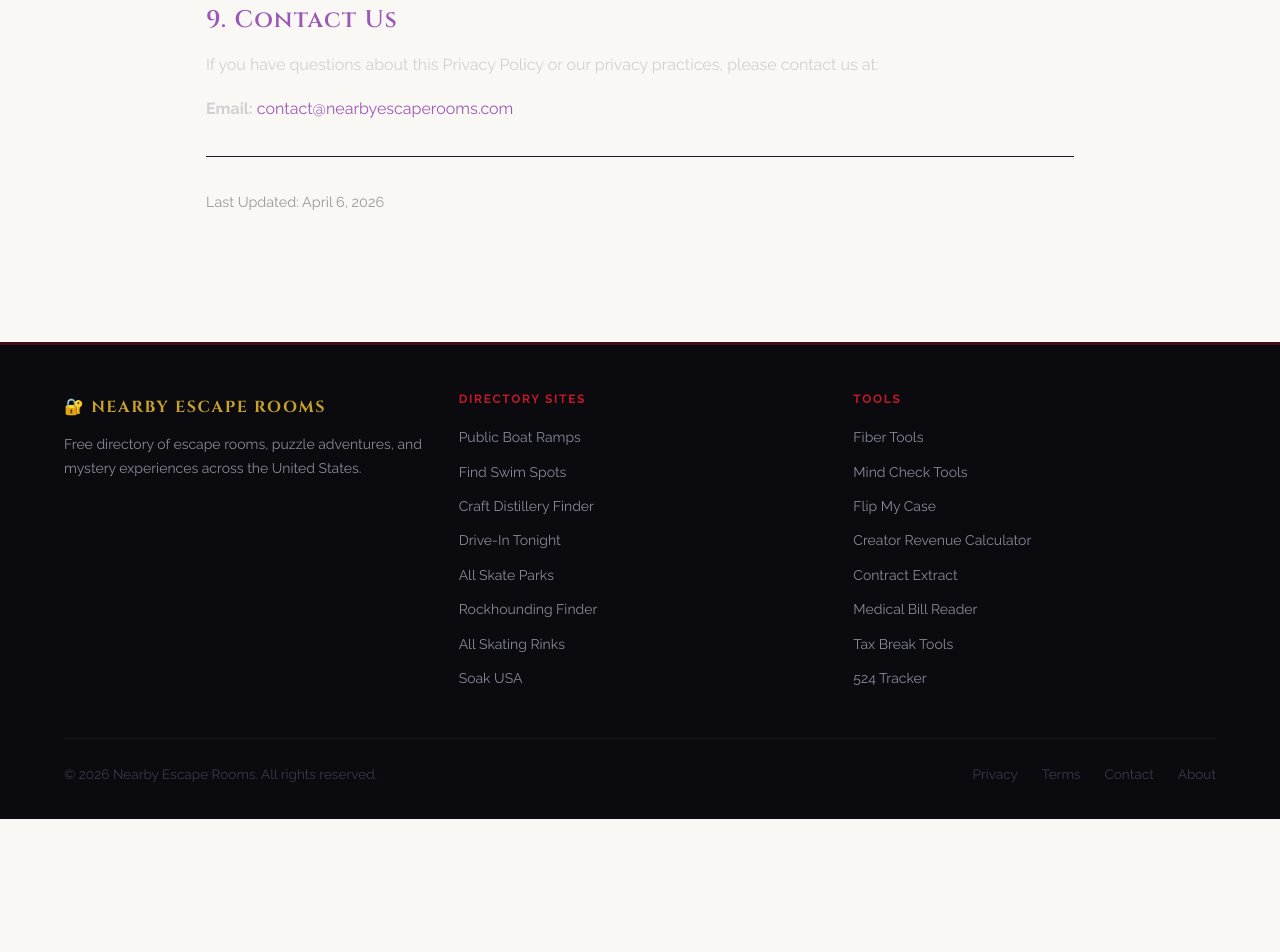
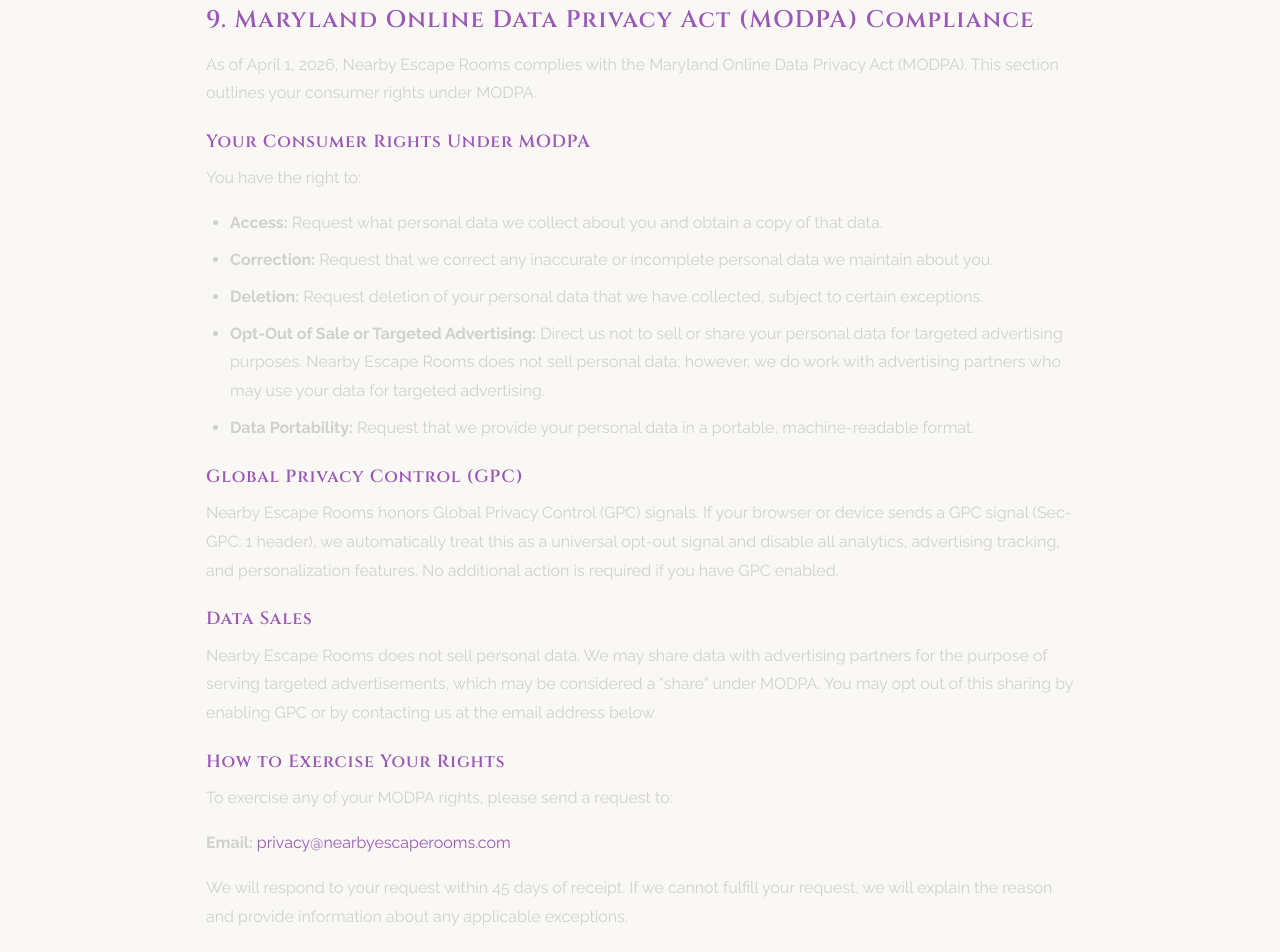
Before and after one commit to raiderj77/nearbyescaperooms, a Next.js app: page /privacy in a window 1280 px wide. Shown: the part 2160-3112 px from the top of the page. Before the commit the page ends 2979 px from the top, so only its background shows below. Built offline with nearby package versions, Linux system fonts and the light colour scheme.

Commit message:
feat: MODPA/GPC compliance — middleware, server-side script gating, privacy update

```diff
--- a/src/app/layout.tsx
+++ b/src/app/layout.tsx
@@ -1,5 +1,6 @@
 import type { Metadata } from 'next';
 import Script from 'next/script';
+import { headers } from 'next/headers';
 import { Cinzel, Raleway } from 'next/font/google';
 import './globals.css';
 
@@ -29,19 +30,26 @@
   { name: 'All Skating Rinks', href: 'https://allskatingrinks.com' }, { name: 'Soak USA', href: 'https://soakusa.net' },
 ];
 
-export default function RootLayout({ children }: { children: React.ReactNode }) {
+export default async function RootLayout({ children }: { children: React.ReactNode }) {
+  const headersList = await headers()
+  const gpcHeader = headersList.get('sec-gpc') === '1'
   return (
     <html lang="en" className={`${cinzel.variable} ${raleway.variable}`}>
       <head>
         <meta name="msvalidate.01" content="C4C9B6256BDEDED169E4DE01CA953390" />
         <meta name="viewport" content="width=device-width, initial-scale=1" />
         <script dangerouslySetInnerHTML={{ __html: `window.dataLayer=window.dataLayer||[];function gtag(){dataLayer.push(arguments);}gtag('consent','default',{ad_storage:'denied',ad_user_data:'denied',ad_personalization:'denied',analytics_storage:'denied',functionality_storage:'denied',personalization_storage:'denied',wait_for_update:500});` }} />
+        {!gpcHeader && (<>
           <Script src="https://pagead2.googlesyndication.com/pagead/js/adsbygoogle.js?client=ca-pub-7171402107622932" strategy="afterInteractive" />
           <Script id="microsoft-clarity" strategy="afterInteractive">{`(function(c,l,a,r,i,t,y){c[a]=c[a]||function(){(c[a].q=c[a].q||[]).push(arguments)};t=l.createElement(r);t.async=1;t.src="https://www.clarity.ms/tag/"+i;y=l.getElementsByTagName(r)[0];y.parentNode.insertBefore(t,y)})(window,document,"clarity","script","vsqobt7va0");`}</Script>
           <Script src="https://www.googletagmanager.com/gtag/js?id=G-ZPMF0XLZXE" strategy="afterInteractive" />
           <Script id="google-analytics" strategy="afterInteractive">
             {`window.dataLayer = window.dataLayer || []; function gtag(){dataLayer.push(arguments);} gtag('js', new Date()); gtag('config', 'G-ZPMF0XLZXE');`}
           </Script>
+        </>)}
+        <Script id="gpc-client-check" strategy="afterInteractive" dangerouslySetInnerHTML={{
+          __html: `(function(){var g=typeof navigator!=='undefined'&&!!navigator.globalPrivacyControl;var c=document.cookie.indexOf('empire_gpc=1')!==-1;if(g||c){window.dataLayer=window.dataLayer||[];function gtag(){dataLayer.push(arguments);}gtag('consent','update',{ad_storage:'denied',ad_user_data:'denied',ad_personalization:'denied',analytics_storage:'denied',functionality_storage:'denied',personalization_storage:'denied'});}})();`
+        }} />
       </head>
       <body>
         <header style={{ background: 'var(--void)', borderBottom: '3px solid var(--crimson)', position: 'sticky', top: 0, zIndex: 1000, boxShadow: '0 2px 24px rgba(10,10,15,0.7)' }}>
--- a/src/app/privacy/page.tsx
+++ b/src/app/privacy/page.tsx
@@ -124,7 +124,43 @@
           We reserve the right to modify this Privacy Policy at any time. Changes will be effective when posted to the Site. Your continued use of the Site following the posting of changes constitutes your acceptance of those changes.
         </p>
 
-        <h2>9. Contact Us</h2>
+        <h2>9. Maryland Online Data Privacy Act (MODPA) Compliance</h2>
+        <p>
+          As of April 1, 2026, Nearby Escape Rooms complies with the Maryland Online Data Privacy Act (MODPA). This section outlines your consumer rights under MODPA.
+        </p>
+
+        <h3>Your Consumer Rights Under MODPA</h3>
+        <p>You have the right to:</p>
+        <ul>
+          <li><strong>Access:</strong> Request what personal data we collect about you and obtain a copy of that data.</li>
+          <li><strong>Correction:</strong> Request that we correct any inaccurate or incomplete personal data we maintain about you.</li>
+          <li><strong>Deletion:</strong> Request deletion of your personal data that we have collected, subject to certain exceptions.</li>
+          <li><strong>Opt-Out of Sale or Targeted Advertising:</strong> Direct us not to sell or share your personal data for targeted advertising purposes. Nearby Escape Rooms does not sell personal data; however, we do work with advertising partners who may use your data for targeted advertising.</li>
+          <li><strong>Data Portability:</strong> Request that we provide your personal data in a portable, machine-readable format.</li>
+        </ul>
+
+        <h3>Global Privacy Control (GPC)</h3>
+        <p>
+          Nearby Escape Rooms honors Global Privacy Control (GPC) signals. If your browser or device sends a GPC signal (Sec-GPC: 1 header), we automatically treat this as a universal opt-out signal and disable all analytics, advertising tracking, and personalization features. No additional action is required if you have GPC enabled.
+        </p>
+
+        <h3>Data Sales</h3>
+        <p>
+          Nearby Escape Rooms does not sell personal data. We may share data with advertising partners for the purpose of serving targeted advertisements, which may be considered a "share" under MODPA. You may opt out of this sharing by enabling GPC or by contacting us at the email address below.
+        </p>
+
+        <h3>How to Exercise Your Rights</h3>
+        <p>
+          To exercise any of your MODPA rights, please send a request to:
+        </p>
+        <p>
+          <strong>Email:</strong> <a href="mailto:privacy@nearbyescaperooms.com" style={{ color: "#9b59b6" }}>privacy@nearbyescaperooms.com</a>
+        </p>
+        <p>
+          We will respond to your request within 45 days of receipt. If we cannot fulfill your request, we will explain the reason and provide information about any applicable exceptions.
+        </p>
+
+        <h2>10. Contact Us</h2>
         <p>
           If you have questions about this Privacy Policy or our privacy practices, please contact us at:
         </p>
@@ -133,7 +169,7 @@
         </p>
 
         <div className="last-updated">
-          Last Updated: April 6, 2026
+          Last Updated: April 2026
         </div>
       </div>
     </>
```
Also changed, not shown: src/lib/gpc.ts (added, +24 -0 lines), src/middleware.ts (added, +19 -0 lines). Lines whose indentation alone changed are shown as unchanged.
